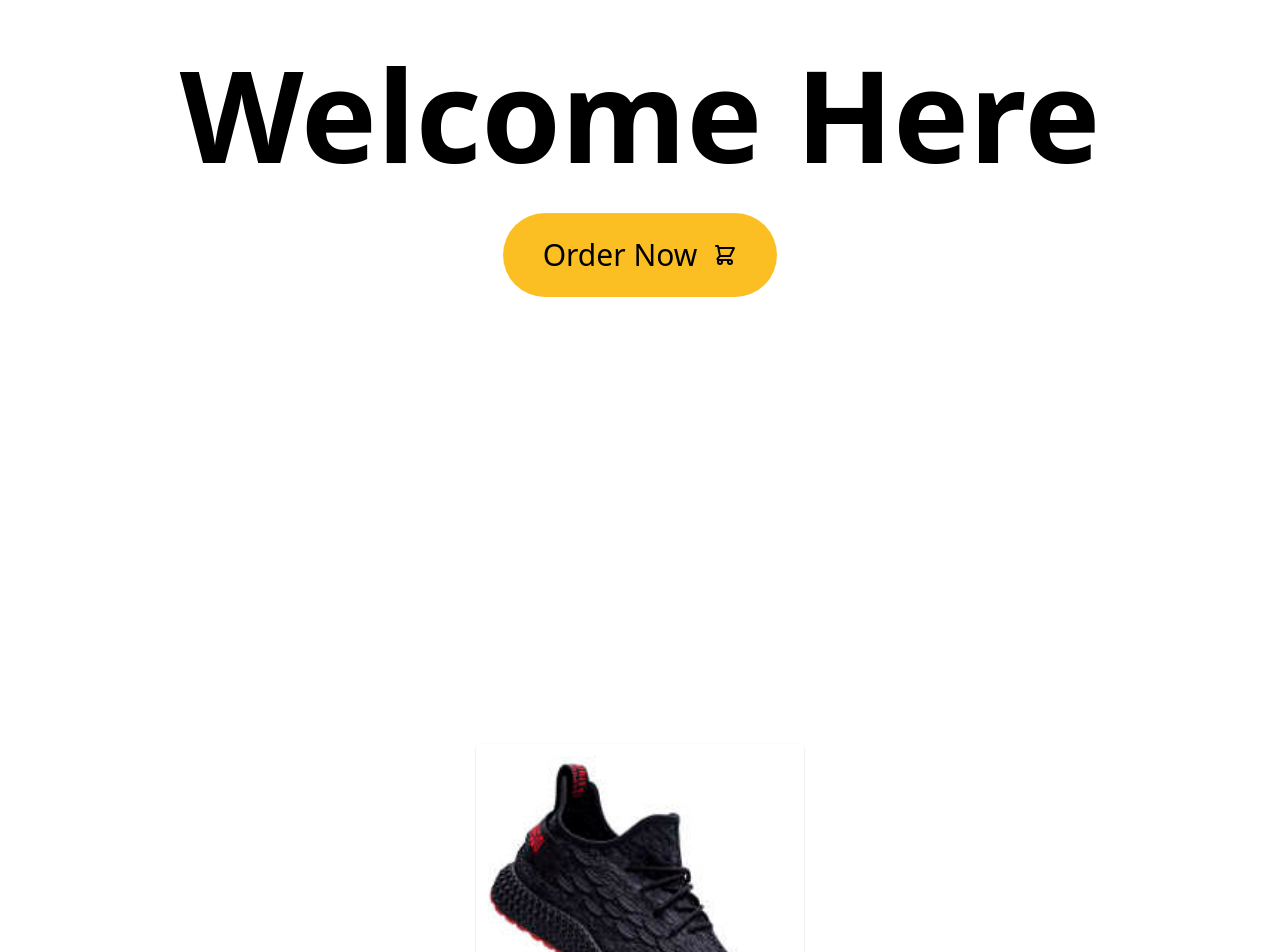
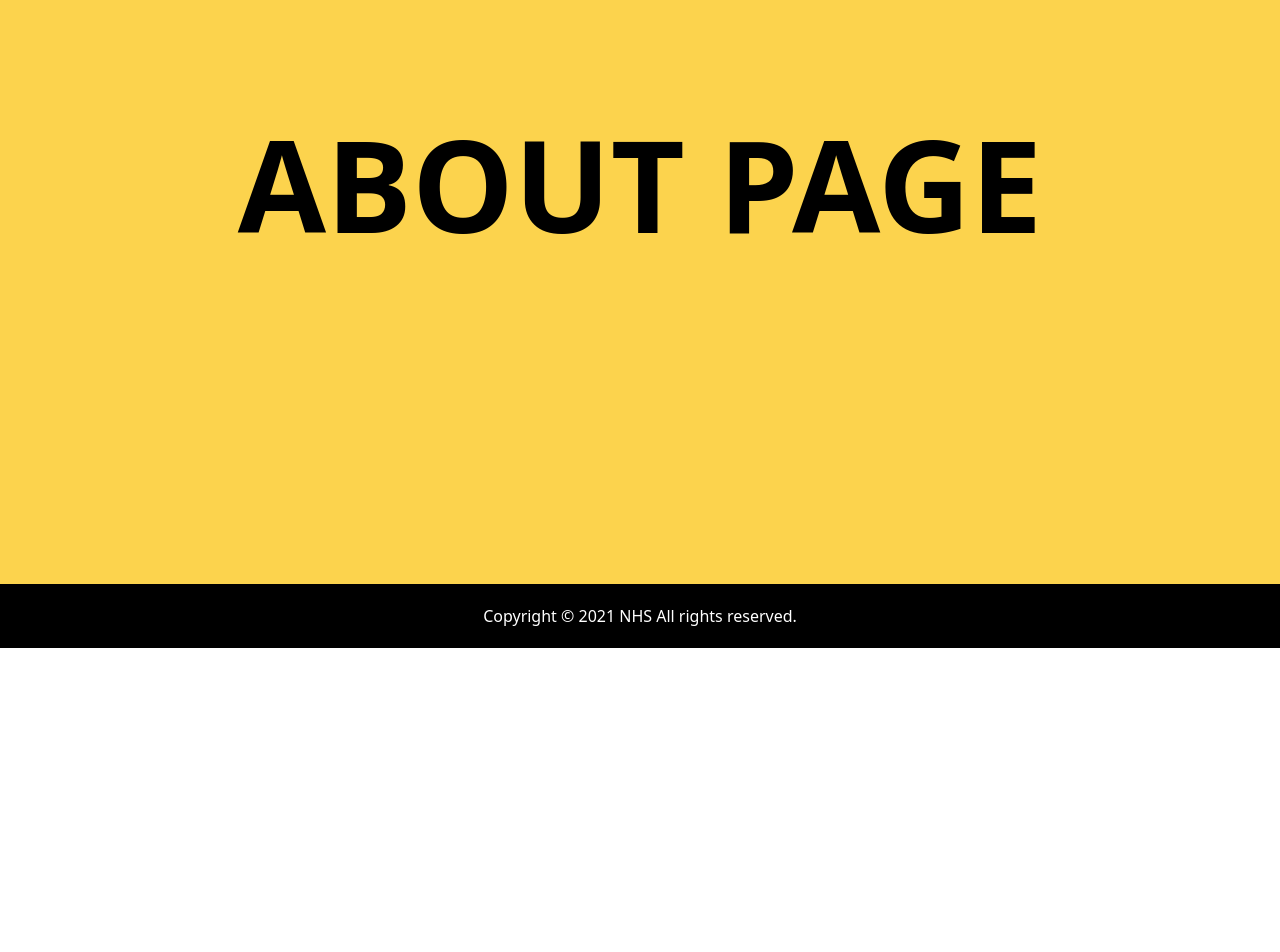
Before and after one commit to NayemulSCode/react-tailwindcss, a React (Create React App) app: page /about in a window 1280 px wide. Shown: the part 280-1232 px from the top of the page. After the commit the page ends 928 px from the top, so only its background shows below. Built offline with nearby package versions, Linux system fonts and the light colour scheme.

Commit message:
pages adding done

```diff
--- a/src/App.js
+++ b/src/App.js
@@ -1,13 +1,20 @@
-import Home from './components/Home';
+import { Route, Switch } from 'react-router';
+import Footer from './components/Footer';
 import Navbar from './components/Navbar';
-import Product from './components/Product';
+import Main from './pages';
+import About from './pages/about';
+import Menu from './pages/product';
 
 function App() {
   return (
     <>
       <Navbar />
-      <Home />
-      <Product />
+      <Switch>
+        <Route path="/" exact component={Main} />
+        <Route path="/about" component={About} />
+        <Route path="/menu" component={Menu}/>
+      </Switch>
+      <Footer />
     </>
   );
 }
--- /dev/null
+++ b/src/components/Footer.js
@@ -0,0 +1,11 @@
+import React from 'react'
+
+const Footer = () => {
+    return (
+        <div className='flex justify-center items-center h-16 bg-black text-white'>
+        <p>Copyright © 2021 NHS All rights reserved.</p>
+      </div>
+    )
+}
+
+export default Footer
--- /dev/null
+++ b/src/pages/about.js
@@ -0,0 +1,11 @@
+import React from 'react'
+
+const About = () => {
+    return (
+        <div className='h-screen flex justify-center items-center bg-yellow-300'>
+      <h1 className='text-9xl uppercase font-black'>About Page</h1>
+    </div>
+    )
+}
+
+export default About
--- /dev/null
+++ b/src/pages/index.js
@@ -0,0 +1,14 @@
+import React from 'react'
+import Home from '../components/Home'
+import Product from '../components/Product'
+
+const Main = () => {
+    return (
+        <>
+            <Home />
+            <Product />
+        </>
+    )
+}
+
+export default Main
--- /dev/null
+++ b/src/pages/product.js
@@ -0,0 +1,11 @@
+import React from 'react'
+
+const Menu = () => {
+    return (
+        <div className='h-screen flex justify-center items-center bg-gray-300'>
+      <h1 className='text-9xl uppercase font-black'>Menu Page</h1>
+    </div>
+    )
+}
+
+export default Menu
```
